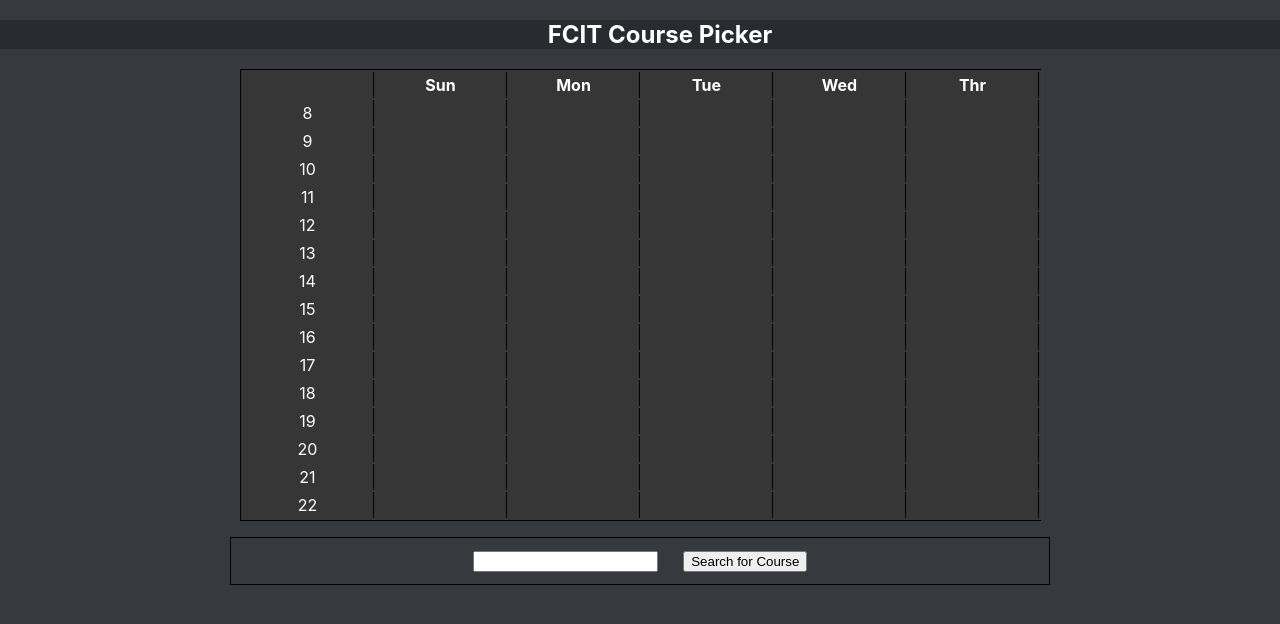
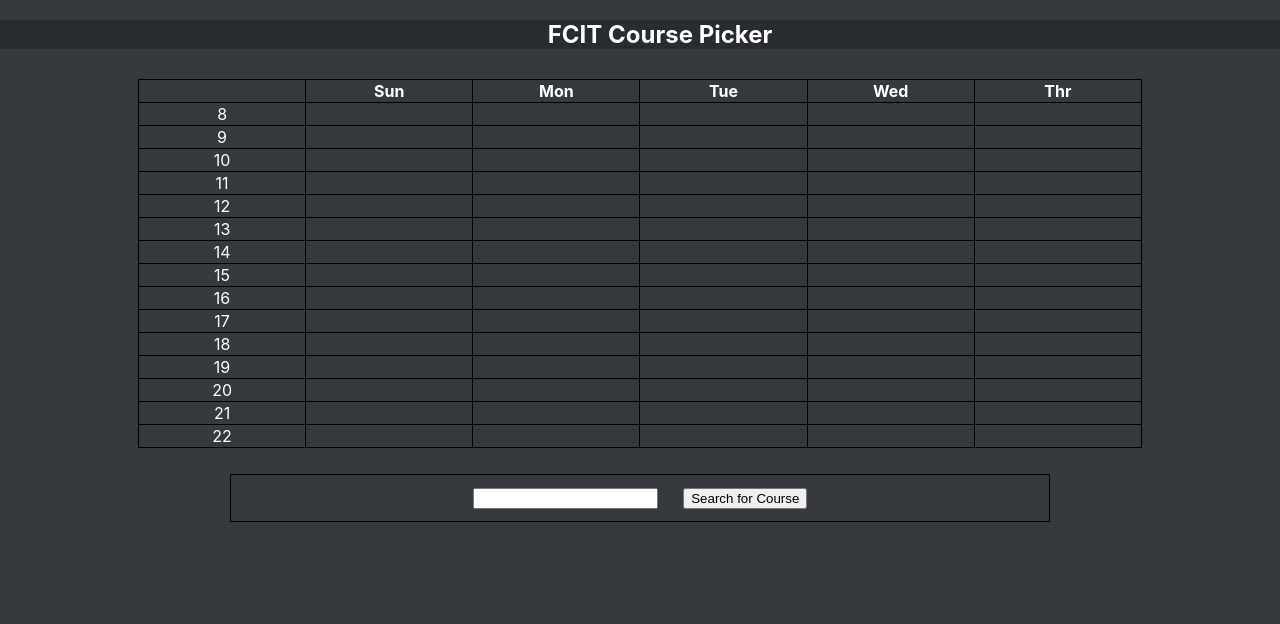
Before and after one commit to SuhaibAG/FCIT-registration, a React (Create React App) app: page / in a window 1280 px wide. Shown: the top 624 px of the page. Built offline with nearby package versions, Linux system fonts and the light colour scheme.

Commit message:
fixing the jadwal

```diff
--- a/src/Components/Choice.css
+++ b/src/Components/Choice.css
@@ -13,13 +13,29 @@ input{
     margin-right: 2vw;
 }
 .course-input{
-    position:absolute;
+    position: absolute;
+    width: 13.3%;
+    background-color: rgba(0, 0, 255, 0.3);
+    color: white;
+    padding: 10px;
+    border-radius: 5px;
+    cursor: pointer;
+    z-index: 10;
+    font-size: 1vw;
+    top: 6.25%;
+    left: 17.7%;
+    white-space: nowrap;
+    overflow: hidden;
+    text-align: center;
+    }
+.schedule-container{
+    position: relative;
     display: flex;
-    align-items: center;
     justify-content: center;
-    background-color: rgb(88, 141, 132, 0.5) ;
-    margin-left: 27.7%;
-    margin-top: 1vh;
+    align-items: flex-start;
+    width: 80%;
     height: 100%;
-    width: 10;
+    padding: 10px;
+    box-sizing: border-box;
+    margin: auto;
 }
--- a/src/Components/Choice.jsx
+++ b/src/Components/Choice.jsx
@@ -130,17 +130,73 @@ const Choice = () =>{
         })
     }
 
+    const dayKey ={
+        'U':1,
+        'M':2,
+        'T':3,
+        'W':4,
+        'R':5
+    }
+    const getDay = (day) =>{
+        switch(day) {
+            case 'U':
+              return 17.66;
+            case 'M':
+              return 33.8;
+            case 'T':
+              return 50;
+            case 'W':
+              return 66.3;
+            case 'R':
+              return 82.3;
+            default:
+              return null;
+          }
+    }
+
+    const getLength = (start, end) =>{
+            const length =  end.split(" ")[0].replace(":", "") - start.split(" ")[0].replace(":", "")
+            if(length == 50){
+                return 4;
+            }
+            else if(length === 120){
+                return 15
+            }
+
+        }
+    const getStart = (start) =>{
+            const time =  start.split(" ")[0].replace(":", "")
+            const hours = Math.floor(time / 100)
+            const minutes = time % 100
+            const decimalMinutes = minutes / 60
+
+            return hours + decimalMinutes - 7
+
+        }
 
     return(
             <div>
-                <Schedule/>
-                {mySchedule.map((clasOBJ, index) =>(
-                    <div className="course-input">
-                    cpit345
-                    </div>
+                <div className="schedule-container">
+                    <Schedule/>
+                    {mySchedule.map((clasOBJ, index) =>(
+                        <div>
+
+                        {clasOBJ.Days.split("").map((day, ind) =>(
+                            <div className="course-input"
+                            style={{
+                                height:`${getLength(clasOBJ.StartTime, clasOBJ.EndTime) * 0.1}vh`,
+                                top: `${getStart(clasOBJ.StartTime) * 3.3}vh`,
+                                left: `${getDay(day)}%`,
+                              }}>
+                                {clasOBJ.Course_Name +getLength(clasOBJ.StartTime, clasOBJ.EndTime)}
+                            </div>
+                        ))}
+
+                        </div>
 
 
-                ))}
+                    ))}
+               </div>
 
 
 
--- a/src/Components/Schedule.css
+++ b/src/Components/Schedule.css
@@ -1,20 +1,20 @@
 table{
-    position: relative;
-    margin: auto;
-    border-left: 1px solid black;
-    border-bottom: 1px solid black;
-    border-top: 1px solid black;;
-    background-color: rgb(54, 54, 54);
+    width: 100%;
+    border-collapse: collapse;
+    table-layout: fixed;
+    border: 1px solid black;
+    max-width: 1200vh;
 }
-.header-container{
-    position: relative;
-    display: inline-block;
-    width: auto;
-    margin: 20px auto;
+.con{
+    display: flex;
+    justify-content: center;
+    width: 100%;
+    height: 100%;
 }
 th, td{
     border-right:  1px solid black;
     color: white;
-    width: 10vw;
-    height: 3vh;
+    size: 16.66%;
+    text-align: center;
+    border-bottom: 1px solid black;
 }
--- a/src/Components/Schedule.jsx
+++ b/src/Components/Schedule.jsx
@@ -3,7 +3,7 @@ const Schedule = () =>{
     const days = ['','Sun','Mon', 'Tue', 'Wed','Thr'];
     const number_rows = [8, 9, 10, 11, 12, 13, 14, 15, 16, 17, 18, 19, 20, 21, 22];
     return(
-        <div className='schedule-container'>
+        <div className='con'>
             <table>
                 <thead>
                 <tr>
@@ -26,9 +26,7 @@ const Schedule = () =>{
             </tbody>
             </table>
 
-            <div>
 
-            </div>
         </div>
 
     )
```
